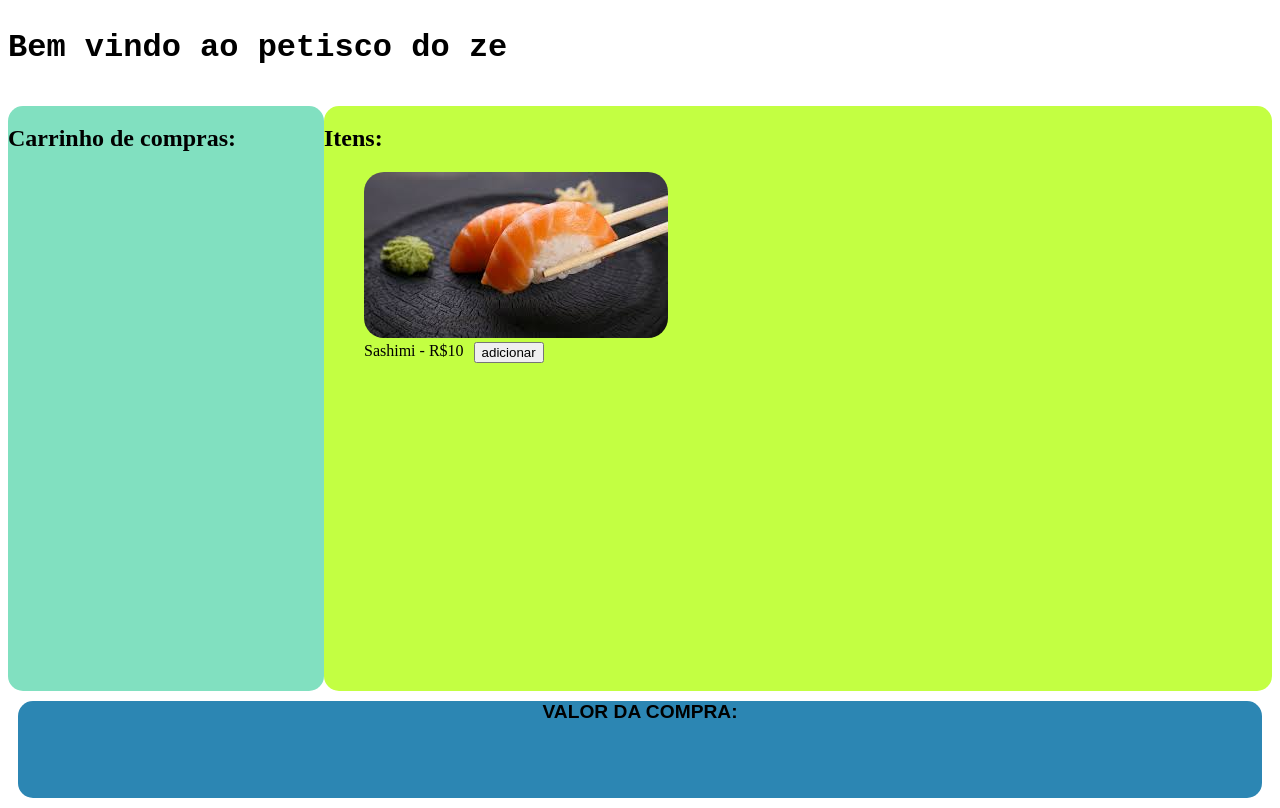
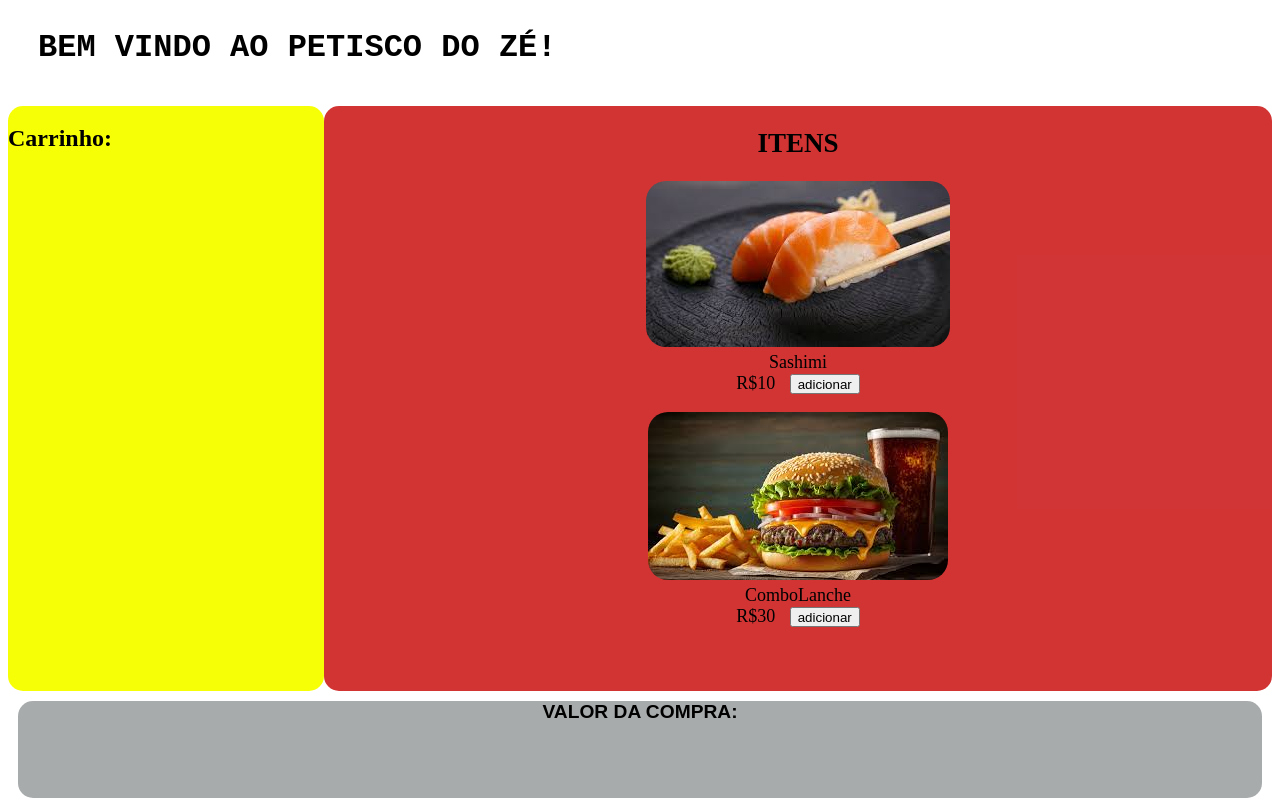
Before and after one commit to KKoan27/POKKOAN, a plain HTML site: page index.html in a window 1280 px wide. Drawn offline with Linux system fonts and the light colour scheme.

Commit message:
Mudanças de cor e estrutura pelo notebook

```diff
--- a/index.html
+++ b/index.html
@@ -11,29 +11,37 @@
 
 <body>
     <header>
-        <h1 id="Titulo">Bem vindo ao petisco do ze </h1>
+        <h1 id="Titulo">BEM VINDO AO PETISCO DO ZÉ!</h1>
 
     </header>
 
     <div class="Container">
         <div class="C1">
-            <h2> Carrinho de compras:</h2>
-
+            <h2>Carrinho:</h2>
         </div>
-        <div class="C2"> <h2>Itens:</h2>
+        <div class="C2">
+            <h2>ITENS</h2>
             <div id="Itens">
                 <figure>
-            <img class="alimstyle" src="Misc\Sushi.jpeg" alt="Sushi">
+                    <img src="Misc/Sushi.jpeg" alt="Sushi">
+                    <figcaption>Sashimi</figcaption>
                     <div id="Sushi">
-            <figcaption> Sashimi - R$10 </figcaption>
+                        R$10
                         <button>adicionar</button>
-        </div>
-            </div>
+                    </div> <!-- Fechamento da div id="Sushi" -->
                 </figure>
 
-         </div>
-
-    </div>
+                <figure>
+                    <img src="Misc/ComboLanche.jpeg" alt="Lanche">
+                    <figcaption>ComboLanche</figcaption>
+                    <div id="Lanche">
+                        R$30
+                        <button>adicionar</button>
+                    </div> <!-- Fechamento da div id="Lanche" -->
+                </figure>
+            </div> <!-- Fechamento da div id="Itens" -->
+        </div> <!-- Fechamento da div class="C2" -->
+    </div> <!-- Fechamento da div class="Container" -->
 
     <footer>
         VALOR DA COMPRA:
--- a/style.css
+++ b/style.css
@@ -1,13 +1,19 @@
-html{
+html {
     height: 100%;
     width: 100%;
     display: flex;
 
 }
-header{
+
+#Titulo {
+
+    margin-left: 30px;
+}
+
+header {
     color: rgb(0, 0, 0);
-    font-family: Andale Mono, monospace	;
-    font-weight: 600;
+    font-family: 'Courier New', Courier, monospace;
+    font-weight: lighter;
     flex: 1;
     border-radius: 15px;
 
@@ -15,25 +21,29 @@ header{
 }
 
 
-.C1{
-    background-color: rgb(129, 224, 192);
+.C1 {
+    background-color: rgb(247, 255, 6);
     flex: 1;
     border-radius: 15px;
 
 
 }
-.C2{
-    background-color: rgb(195, 255, 66);
+
+.C2 {
+    background-color: rgba(210, 52, 52, 0.996);
     flex: 3;
     border-radius: 15px;
+    text-align: center;
+    font-size: large;
+}
+
+.C2 #Itens {
+    font-weight: 400;
+    flex-direction: row;
 
 }
 
-.C2 #Itens {
-    font-weight:400;
-}
-
-.Container{
+.Container {
     display: flex;
     flex-direction: row;
     height: 100%;
@@ -41,7 +51,7 @@ header{
     flex: 6;
 }
 
-body{
+body {
     height: 100%;
     width: 100%;
     display: flex;
@@ -49,27 +59,30 @@ flex-direction: column;
 
 }
 
-footer{
+footer {
     flex: 1;
-background-color: rgb(44, 134, 179);
+    background-color: rgba(137, 141, 143, 0.738);
+
     text-align: center;
     border-radius: 15px;
     margin: 10px;
     font-family: Arial;
     font-size: larger;
-font-weight:700;
+    font-weight: 700;
 }
 
-.alimstyle{
+img {
     image-rendering: optimizeQuality;
     border-color: aquamarine;
     border-radius: 20px;
 }
 
+button {
+    margin-left: 10px;
+    height: 20px;
+}
 
-#Sushi{
-    display: flex;
+
+p {
+    justify-content: baseline;
 }
-#Sushi button{
-    margin-left: 10px;
-}
```
Lines whose indentation alone changed are shown as unchanged.
